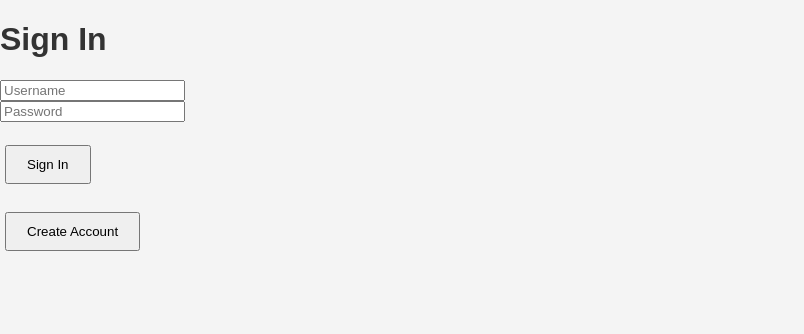
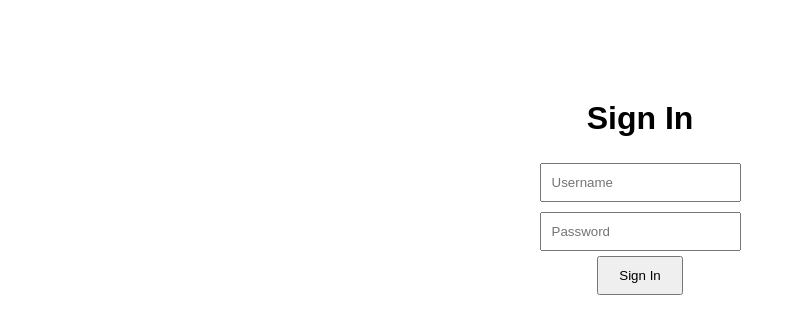
Before and after one commit to jraneyGradex/gradex-app, a plain HTML site: page homepage.html in a window 1280 px wide. Shown: the whole page, without its empty margins (0-804 px from the left). Drawn offline with nearby package versions, Linux system fonts and the light colour scheme.

Commit message:
Add files via upload

```diff
--- a/signin.html
+++ b/homepage.html
@@ -4,22 +4,25 @@
   <meta charset="UTF-8" />
   <meta name="viewport" content="width=device-width, initial-scale=1.0"/>
   <title>Sign In</title>
-  <link rel="stylesheet" href="style.css" />
   <script src="https://cdn.jsdelivr.net/npm/@supabase/supabase-js@2.39.3/dist/umd/supabase.min.js"></script>
+  <style>
+    body { font-family: Arial; text-align: center; margin-top: 100px; }
+    input { padding: 10px; margin: 5px; }
+    button { padding: 10px 20px; }
+  </style>
 </head>
 <body>
 
   <h1>Sign In</h1>
 
   <input type="text" id="username" placeholder="Username" /><br/>
-  <input type="password" id="password" placeholder="Password" /><br/><br/>
-
-  <button onclick="signIn()">Sign In</button><br/><br/>
-  <button onclick="window.location.href='signup.html'">Create Account</button>
+  <input type="password" id="password" placeholder="Password" /><br/>
+  <button onclick="signIn()">Sign In</button>
 
   <p id="message"></p>
 
   <script>
+    // Replace with your actual values
     const supabaseUrl = 'https://nmbapqhtmjsqwdefewfd.supabase.co';
     const supabaseKey = 'eyJhbGciOiJIUzI1NiIsInR5cCI6IkpXVCJ9.eyJpc3MiOiJzdXBhYmFzZSIsInJlZiI6Im5tYmFwcWh0bWpzcXdkZWZld2ZkIiwicm9sZSI6ImFub24iLCJpYXQiOjE3NTM4MTM3MzksImV4cCI6MjA2OTM4OTczOX0.TJmTwXT29jnbtu4Y4QvL0dlUsFFuOPiWsD7BzSOPUfM';
     const supabase = window.supabase.createClient(supabaseUrl, supabaseKey);
@@ -41,9 +44,7 @@
         message.innerText = "Invalid credentials.";
       } else {
         message.innerText = `Welcome, ${data.username}!`;
-        setTimeout(() => {
-          window.location.href = "index.html";
-        }, 1000);
+        // TODO: redirect or load homepage
       }
     }
   </script>
```
Also changed, not shown: vercel.json (added).
